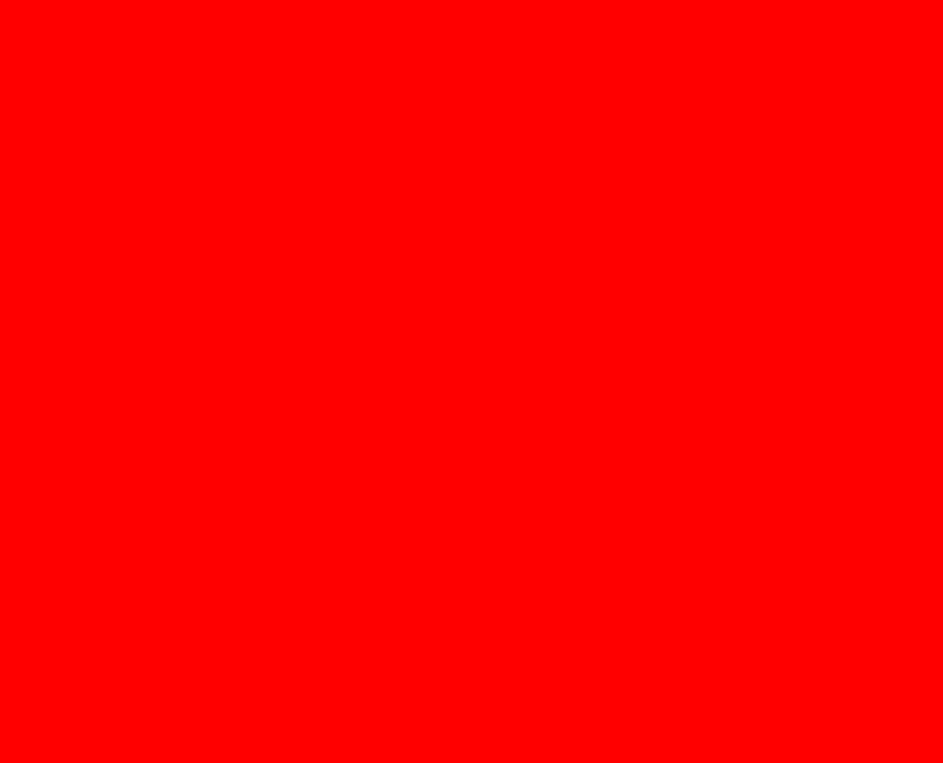
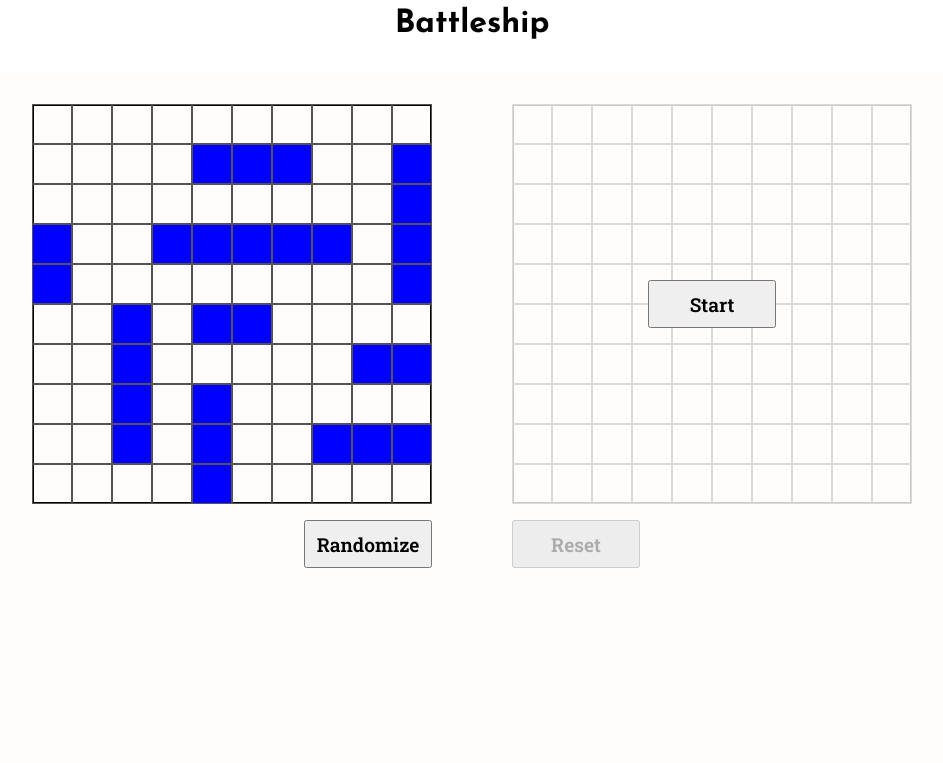
Before and after one commit to foxane/odin-battleship, a website built with webpack: page src/index.html in a window 1280 px wide. Shown: the whole page, without its empty margins (168-1111 px from the left). Built offline with nearby package versions, Linux system fonts and the light colour scheme.

Commit message:
Added debug codes, added minimal style, turned off one-var on eslint for readability

```diff
--- a/eslint.config.mjs
+++ b/eslint.config.mjs
@@ -28,6 +28,7 @@ export default [
       'no-magic-numbers': 'off',
       'no-ternary': 'off',
       'id-length': 'off',
+      'one-var': 'off',
     },
   },
 ];
--- a/src/css/main.css
+++ b/src/css/main.css
@@ -1,3 +1,113 @@
+@import url('https://fonts.googleapis.com/css2?family=Josefin+Sans:ital,wght@0,100..700;1,100..700&family=Roboto+Slab:wght@100..900&display=swap');
+
+:root {
+  --ff-1: 'Josefin Sans', Arial, sans-serif;
+  --ff-2: 'Roboto Slab', Arial, sans-serif;
+
+  --fs-header: 1.4rem;
+  --fs-normal: 1rem;
+  --fs-small: 0.9rem;
+
+  --border: 1px solid black;
+  --border-board: 2px solid black;
+  --border-cell: 1px solid rgb(87, 83, 83);
+
+  --clr-bg: rgb(255, 255, 255);
+  --clr-text: black;
+
+  --clr-game-bg: rgb(255, 252, 252);
+  --clr-board: white;
+  --clr-ship: rgb(198, 238, 249);
+  --clr-cell: grey;
+  --clr-hit: red;
+  --clr-miss: black;
+
+  --width-board: 400px;
+  --height-board: 400px;
+  --width-cell: 40px;
+  --height-cell: 40px;
+}
+
+* {
+  padding: 0;
+  margin: 0;
+  box-sizing: border-box;
+}
+
+button {
+  height: 3rem;
+  width: 8rem;
+
+  font-family: var(--ff-2);
+  font-size: 1.2rem;
+  font-weight: 600;
+}
+
 body {
-  background-color: red;
+  width: 100%;
+  min-height: 100vh;
+  display: flex;
+  flex-flow: column nowrap;
+  row-gap: 2rem;
+  justify-content: center;
+  align-items: center;
+
+  background-color: var(--clr-bg);
+  color: var(--clr-text);
+  font-size: var(--fs-normal);
+  font-family: var(--ff-1);
 }
+
+main {
+  display: grid;
+  grid-template: 1fr 15rem / 1fr 1fr;
+  gap: 1rem 5rem;
+  padding: 2rem;
+
+  background-color: var(--clr-game-bg);
+  text-align: center;
+}
+
+.player-2 {
+  position: relative;
+}
+
+.board {
+  width: var(--width-board);
+  height: var(--height-board);
+
+  display: grid;
+  grid-template: repeat(10, 40px) / repeat(10, 40px);
+  place-content: center;
+
+  border: var(--border-board);
+
+  .cell {
+    border: var(--border-cell);
+    width: var(--width-cell);
+    height: var(--height-cell);
+  }
+}
+
+.board.inactive {
+  opacity: 0.2;
+}
+
+.control {
+  grid-row: 2/3;
+  grid-column: 1/3;
+
+  .staging-buttons {
+    display: flex;
+    flex-flow: row nowrap;
+    justify-content: center;
+    gap: 5rem;
+  }
+}
+
+.start-btn {
+  position: absolute;
+  top: 44%;
+  left: 34%;
+  z-index: 1;
+}
--- a/src/index.html
+++ b/src/index.html
@@ -4,6 +4,23 @@
     <meta charset="UTF-8" />
     <meta name="viewport" content="width=device-width, initial-scale=1.0" />
     <title>Document</title>
+    <link rel="stylesheet" href="./css/main.css" />
   </head>
-  <body></body>
+  <body>
+    <header>
+      <h1>Battleship</h1>
+    </header>
+    <main>
+      <div class="player-1"></div>
+      <div class="player-2">
+        <button type="button" class="start-btn">Start</button>
+      </div>
+      <div class="control">
+        <div class="staging-buttons">
+          <button type="button" class="randomize-btn">Randomize</button>
+          <button type="button" class="reset-btn" disabled="true">Reset</button>
+        </div>
+      </div>
+    </main>
+  </body>
 </html>
--- /dev/null
+++ b/src/js/dom.js
@@ -0,0 +1,41 @@
+import attack from './index';
+export default class Dom {
+  size = 10;
+
+  createBoard(inactive) {
+    const board = document.createElement('div');
+    if (inactive) board.classList.add('inactive');
+    board.classList.add('board');
+
+    for (let row = 0; row < this.size; row += 1) {
+      for (let col = 0; col < this.size; col += 1) {
+        const cell = document.createElement('div');
+        cell.classList.add('cell');
+        this.#setCellAttr(cell, [row, col], inactive);
+        board.appendChild(cell);
+      }
+    }
+    return board;
+  }
+
+  #setCellAttr(cell, [row, col], inactive) {
+    cell.dataset.row = row;
+    cell.dataset.col = col;
+    cell.dataset.status = null;
+
+    // If board is inactive add listener to them
+    if (inactive)
+      cell.addEventListener('click', (e) => {
+        attack(cell);
+      });
+  }
+
+  renderBoard(shipCoordinates) {
+    for (const [row, col] of shipCoordinates) {
+      const cell = document.querySelector(
+        `.cell[data-row="${row}"][data-col="${col}"]`,
+      );
+      cell.style.backgroundColor = 'blue';
+    }
+  }
+}
--- a/src/js/index.js
+++ b/src/js/index.js
@@ -1,5 +1,32 @@
 import '../css/main.css';
+import Dom from './dom';
+import Player from './player';
 
-export default function ture() {
-  return true;
+// NOTE : create interface module for brigde between backend and frontend
+
+export default function attack(cell) {
+  if (cell.dataset.status === 'attacked') return;
+  if (computer.gameboard.receiveAttack([cell.dataset.row, cell.dataset.col])) {
+    cell.style.backgroundColor = 'red';
+  } else {
+    cell.style.backgroundColor = 'grey';
+  }
+  console.log(cell);
 }
+
+// Init
+
+const player = new Player('human');
+const computer = new Player('computer');
+const domUtils = new Dom();
+player.element = document.querySelector('.player-1');
+computer.element = document.querySelector('.player-2');
+
+// Dom init
+player.element.appendChild(domUtils.createBoard());
+computer.element.appendChild(domUtils.createBoard('inactive'));
+
+// Place random ship
+player.gameboard.placeRandomShip();
+computer.gameboard.placeRandomShip();
+domUtils.renderBoard(player.gameboard.shipCoordinates);
```
